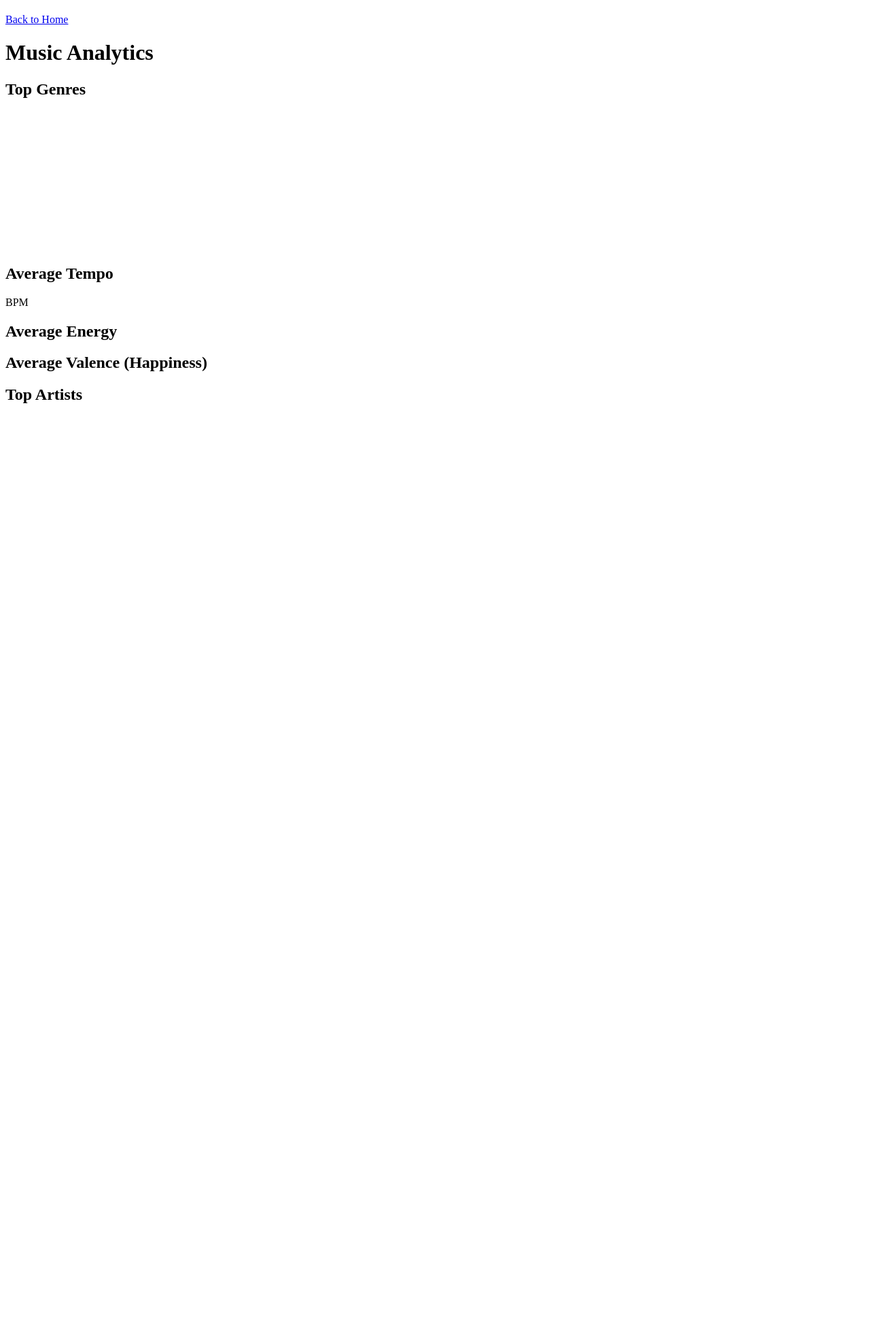
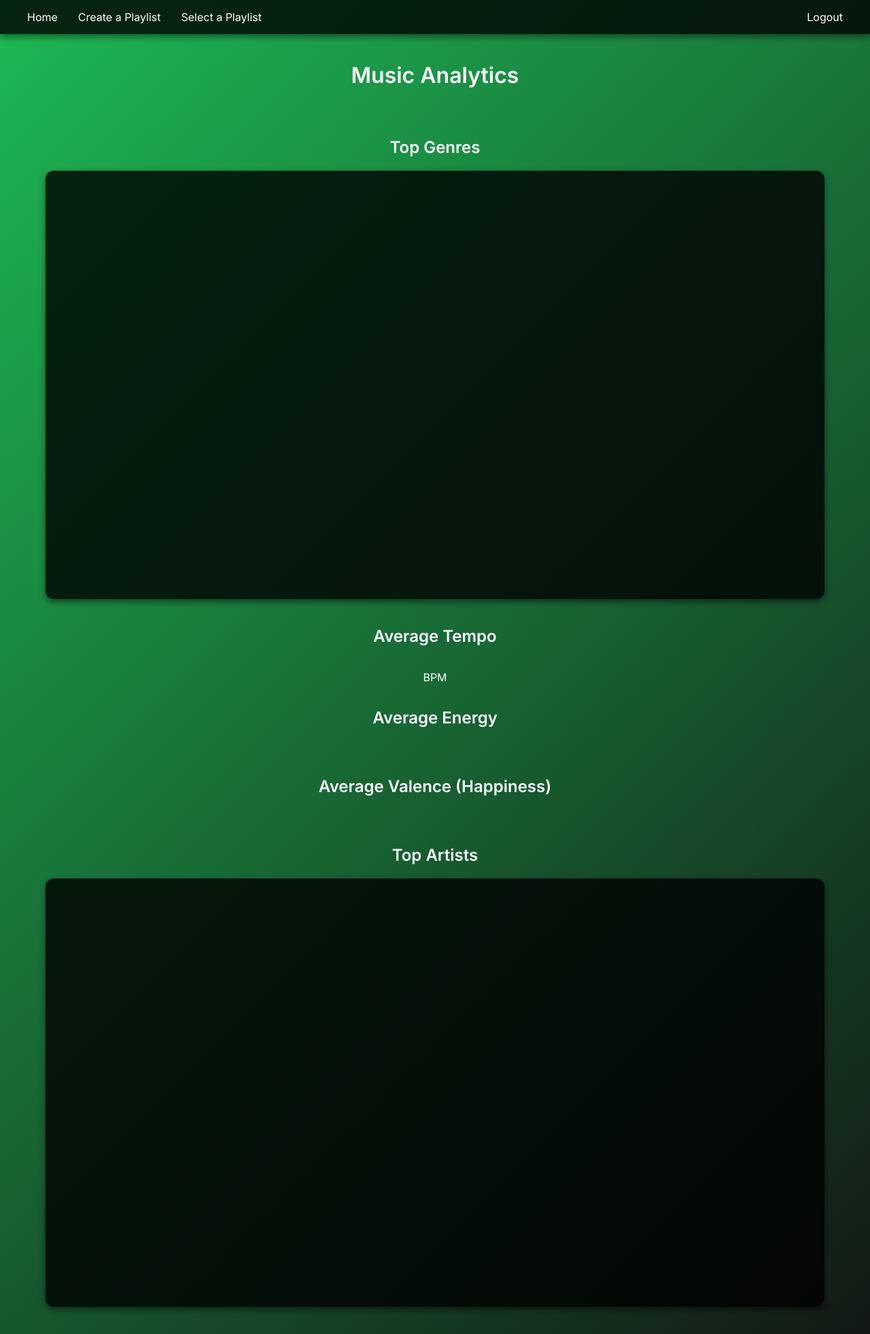
Before and after one commit to williamjones0471/TuneTrack, a Django app: template musicapp/templates/musicapp/analytics.html in a window 1280 px wide. Shown: the whole page at 68% size. Before the commit the page ends 593 px from the top, so only its background shows below. Run offline with Django 5.2, Linux system fonts and the light colour scheme; the template is opened without the code that fills it, so the values that code supplies are empty; a map, chart or similar area stays blank.

Commit message:
Add in-progress analytics styling

```diff
--- a/musicapp/templates/musicapp/analytics.html
+++ b/musicapp/templates/musicapp/analytics.html
@@ -1,18 +1,121 @@
+{% load static %}
+
+{% block body %}
+
 <!DOCTYPE html>
 <html>
 <head>
     <title>Music Analytics</title>
     <script src="https://cdn.jsdelivr.net/npm/chart.js"></script>
+    <link href="https://fonts.googleapis.com/css2?family=Inter:wght@300;400;600&display=swap" rel="stylesheet">
+
+    <style>
+        body {
+                margin: 0;
+                padding: 0;
+                font-family: 'Inter', sans-serif;
+                background: linear-gradient(135deg, #1db954, #121212);
+                color: white;
+                min-height: 100vh;
+                display: flex;
+                flex-direction: column;
+                background-size: 110%
+            }
+
+            /* Navigation Bar */
+            .navbar {
+                display: flex;
+                justify-content: space-between;
+                align-items: center;
+                padding: 15px 40px;
+                background: rgba(0, 0, 0, 0.8);
+                box-shadow: 0px 4px 10px rgba(0, 0, 0, 0.5);
+            }
+
+            /* Navigation Links Container */
+            .navbar nav {
+                display: flex;
+                justify-content: flex-end;
+                gap: 30px;
+            }
+
+            .navbar a {
+                color: white;
+                text-decoration: none;
+                font-size: 1rem;
+                font-weight: 500;
+                transition: color 0.3s ease;
+            }
+
+            .navbar .logout {
+                display: flex;
+                justify-content: end;
+            }
+
+            .navbar a:hover {
+                color: #1db954;
+            }
+
+            .navbar .logo {
+                font-size: 1.5rem;
+                font-weight: 700;
+            }
+
+            .container {
+                flex: 1;
+                display: flex;
+                flex-direction: column;
+                align-items: center;
+                padding: 20px;
+            }
+
+            .graph-list {
+                display: flex;
+                flex-wrap: wrap;
+                gap: 20px;
+                justify-content: center;
+                margin-top: 30px;
+            }
+
+            .graph-card {
+                display: flex;
+                align-items: center;
+                justify-content: center;
+                background: rgba(0, 0, 0, 0.8);
+                padding: 15px;
+                border-radius: 12px;
+                box-shadow: 0px 4px 10px rgba(0, 0, 0, 0.5);
+                gap: 15px;
+                width: 100%;
+                max-width: 90%;
+                min-width: 600px;
+                height: 600px;
+                margin-bottom: 20px;
+                transition: transform 0.3s ease, background 0.3s ease;
+            }
+    </style>
 </head>
 <body>
-    <div style="margin-top: 20px;">
-        <a href="{% url 'home' %}" class="button">Back to Home</a>
+    <div class="navbar">
+        <nav>
+            <a href="{% url 'home' %}">Home</a>
+            <a href="{% url 'create_playlist' %}">Create a Playlist</a>
+            <a href="{% url 'select_playlist' %}">Select a Playlist</a>
+        </nav>
+        <a class="logout" href="{% url 'home' %}">Logout</a>
     </div>
 
+    <div class="container">
         <h1>Music Analytics</h1>
 
+        <div class="graph-list">
+
+        </div>
+
         <h2>Top Genres</h2>
-    <canvas id="genresChart" width="400" height="200"></canvas>
+        <div class="graph-card">
+            <canvas id="genresChart" width="100%" height="80%"></canvas>
+        </div>
 
         <h2>Average Tempo</h2>
         <p>{{ avg_tempo|floatformat:2 }} BPM</p>
@@ -24,11 +127,15 @@
         <p>{{ avg_valence|floatformat:2 }}</p>
 
         <h2>Top Artists</h2>
-    <canvas id="artistsChart" width="400" height="200"></canvas>
+
+        <div class="graph-card">
+            <canvas id="artistsChart" width="400" height="200" title=""></canvas>
+        </div>
 
         <!-- Include the JSON data safely -->
         {{ top_genres|json_script:"top-genres-data" }}
         {{ top_artists_breakdown|json_script:"top-artists-data" }}
+    </div>
 
     <script>
         // Parse the JSON data safely
@@ -100,3 +207,5 @@
     </script>
 </body>
 </html>
+
+{% endblock %}
```
Lines whose indentation alone changed are shown as unchanged.
